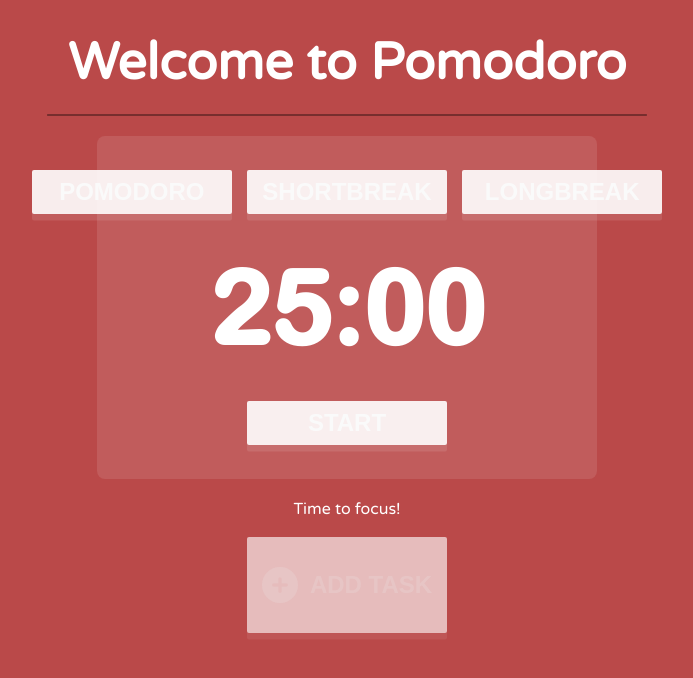
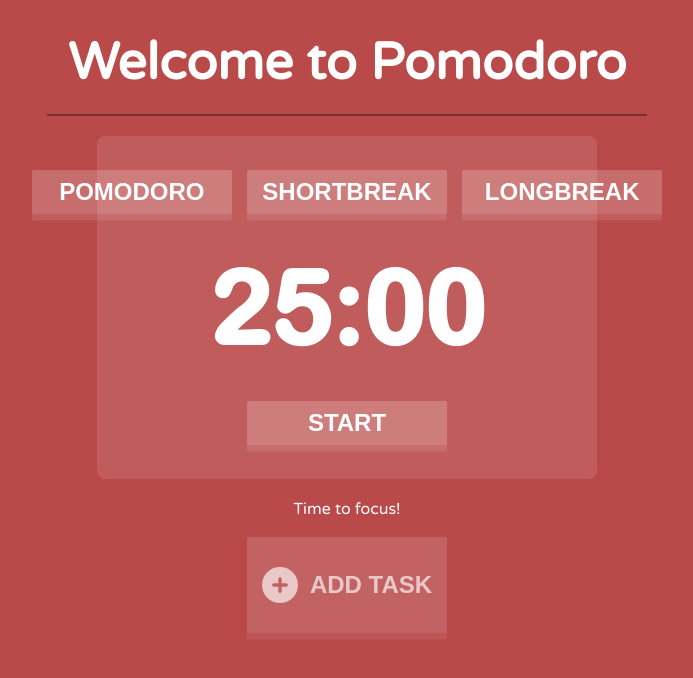
Before and after one commit to RafaelRojasCov/Clocker, a React (Create React App) app: page / in a window 1280 px wide. Shown: the top 678 px of the page, without its empty margins (293-986 px from the left). Built offline with nearby package versions, Linux system fonts and the light colour scheme.

Commit message:
Fix button color contrast - change theme values to ensure visible text
Co-authored-by: RafaelRojasCov <15277835+RafaelRojasCov@users.noreply.github.com>

```diff
--- a/src/components/Button/Button.theme.ts
+++ b/src/components/Button/Button.theme.ts
@@ -73,8 +73,8 @@ export interface ThemeButtonProps {
 }
 
 export const button = {
-  color: Colors.Grey[50],
-  bgColor: Colors.TransparentWhite[100],
+  color: Colors.TransparentWhite[50],
+  bgColor: Colors.TransparentWhite[800],
   br: Borders.Radius["sm"],
   mg: Margin.All["4xs"],
   bd: Borders.Style.none,
@@ -84,7 +84,7 @@ export const button = {
   dp: Display.flex,
   placeContent: "center",
   active: {
-    bgColor: Colors.TransparentWhite[200],
+    bgColor: Colors.TransparentDark[800],
     fontW: Fonts.Weight.bold,
   },
   primary: {
@@ -116,7 +116,7 @@ export const button = {
   },
   textOnly: {
     bgColor: Colors.TransparentDark.transparent,
-    color: Colors.TransparentWhite[500],
+    color: Colors.TransparentDark[500],
     h: Sizing.Height.lg,
     w: Sizing.Width.fitContent,
     padding: Padding.Horizontal.sm,
@@ -125,6 +125,6 @@ export const button = {
     h: Sizing.Height.lg,
     w: Sizing.Width.fitContent,
     pd: Padding.Horizontal.lg,
-    bgColor: Colors.TransparentWhite[900],
+    bgColor: Colors.Grey[900],
   },
 };
```
